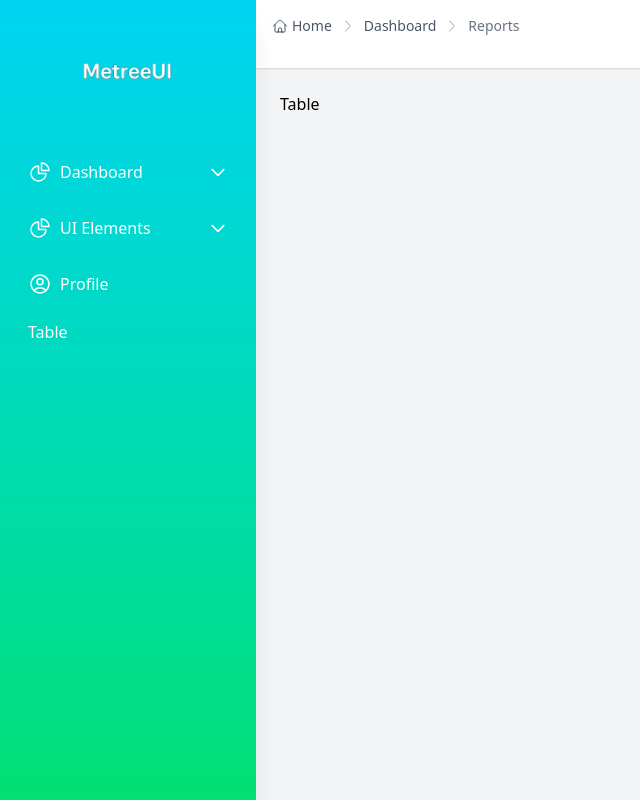
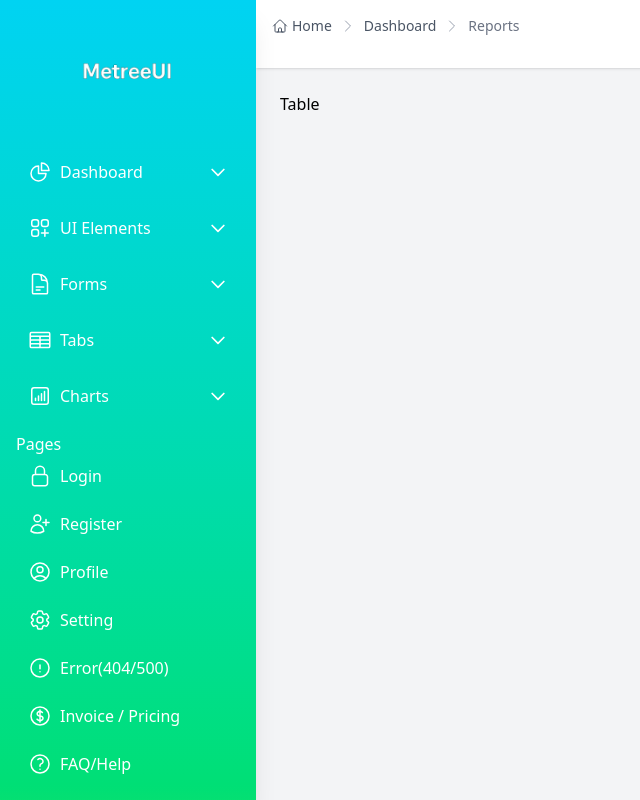
Before and after one commit to GuitarNoa/my-wdashboard-rejs, a React (Vite) app: page /Table in a window 1280 px wide. Shown: the whole page, without its empty margins (0-640 px from the left). Built offline with nearby package versions, Linux system fonts and the light colour scheme.

Commit message:
Update Sidebar

```diff
--- a/src/components/Sidebar.jsx
+++ b/src/components/Sidebar.jsx
@@ -1,19 +1,29 @@
-import React, { useState } from "react";
+import { useState } from "react";
 import { Link } from "react-router-dom";
 import {
   ChartPieIcon,
   UserCircleIcon,
   Bars3Icon,
   XMarkIcon,
+  SquaresPlusIcon,
+  DocumentTextIcon,
+  TableCellsIcon,
+  ChartBarSquareIcon,
+  LockClosedIcon,
+  UserPlusIcon,
+  Cog6ToothIcon,
+  ExclamationCircleIcon,
+  CurrencyDollarIcon,
+  QuestionMarkCircleIcon,
 } from "@heroicons/react/24/outline";
-
-// ✅ ถ้าใช้ public folder → <img src="/MetreeUI.png" />
-// หรือถ้าไฟล์อยู่ใน src/assets ให้ใช้ import ด้านล่างนี้
 import Logo from "../assets/MetreeUI.png";
 
 export default function Sidebar() {
   const [openDashboard, setOpenDashboard] = useState(false);
   const [openUI, setOpenUI] = useState(false);
+  const [openForm, setForm] = useState(false);
+  const [openTable, setTable] = useState(false);
+  const [openChart, setChart] = useState(false);
   const [isOpen, setIsOpen] = useState(false);
 
   return (
@@ -112,7 +122,7 @@ export default function Sidebar() {
             onClick={() => setOpenUI(!openUI)}
             className="w-full flex items-center gap-2 px-3 py-2 rounded-lg hover:bg-gradient-to-r hover:from-indigo-500 hover:to-teal-400 transition"
           >
-            <ChartPieIcon className="w-6 h-6" />
+            <SquaresPlusIcon className="w-6 h-6" />
             <span>UI Elements</span>
             <svg
               className={`w-5 h-5 ml-auto transition-transform ${
@@ -172,6 +182,202 @@ export default function Sidebar() {
             </ul>
           </div>
 
+          {/* Forms */}
+          <button
+            onClick={() => setForm(!openForm)}
+            className="w-full flex items-center gap-2 px-3 py-2 rounded-lg hover:bg-gradient-to-r hover:from-indigo-500 hover:to-teal-400 transition"
+          >
+            <DocumentTextIcon className="w-6 h-6" />
+            <span>Forms</span>
+            <svg
+              className={`w-5 h-5 ml-auto transition-transform ${
+                openForm ? "rotate-180" : ""
+              }`}
+              fill="none"
+              stroke="currentColor"
+              viewBox="0 0 24 24"
+            >
+              <path
+                strokeLinecap="round"
+                strokeLinejoin="round"
+                strokeWidth={2}
+                d="M19 9l-7 7-7-7"
+              />
+            </svg>
+          </button>
+
+          <div
+            className={`transition-all duration-300 ease-in-out overflow-hidden ${
+              openForm ? "max-h-60 opacity-100" : "max-h-0 opacity-0"
+            }`}
+          >
+            <ul className="mt-2 flex flex-col gap-2 pl-6">
+              <li>
+                <Link
+                  to="/ui/buttons"
+                  className="block px-2 py-2 rounded-md hover:bg-[#0a8a94]"
+                >
+                  Form Elements
+                </Link>
+              </li>
+              <li>
+                <Link
+                  to="/ui/badges"
+                  className="block px-2 py-2 rounded-md hover:bg-[#0a8a94]"
+                >
+                  Form Validation
+                </Link>
+              </li>
+              <li>
+                <Link
+                  to="/ui/cards"
+                  className="block px-2 py-2 rounded-md hover:bg-[#0a8a94]"
+                >
+                  Form Wizard
+                </Link>
+              </li>
+            </ul>
+          </div>
+
+          {/* Tabs */}
+          <button
+            onClick={() => setTable(!openTable)}
+            className="w-full flex items-center gap-2 px-3 py-2 rounded-lg hover:bg-gradient-to-r hover:from-indigo-500 hover:to-teal-400 transition"
+          >
+            <TableCellsIcon className="w-6 h-6" />
+            <span>Tabs</span>
+            <svg
+              className={`w-5 h-5 ml-auto transition-transform ${
+                openTable ? "rotate-180" : ""
+              }`}
+              fill="none"
+              stroke="currentColor"
+              viewBox="0 0 24 24"
+            >
+              <path
+                strokeLinecap="round"
+                strokeLinejoin="round"
+                strokeWidth={2}
+                d="M19 9l-7 7-7-7"
+              />
+            </svg>
+          </button>
+
+          <div
+            className={`transition-all duration-300 ease-in-out overflow-hidden ${
+              openTable ? "max-h-60 opacity-100" : "max-h-0 opacity-0"
+            }`}
+          >
+            <ul className="mt-2 flex flex-col gap-2 pl-6">
+              <li>
+                <Link
+                  to="/ui/buttons"
+                  className="block px-2 py-2 rounded-md hover:bg-[#0a8a94]"
+                >
+                  Form Elements
+                </Link>
+              </li>
+              <li>
+                <Link
+                  to="/ui/badges"
+                  className="block px-2 py-2 rounded-md hover:bg-[#0a8a94]"
+                >
+                  Form Validation
+                </Link>
+              </li>
+              <li>
+                <Link
+                  to="/ui/cards"
+                  className="block px-2 py-2 rounded-md hover:bg-[#0a8a94]"
+                >
+                  Form Wizard
+                </Link>
+              </li>
+            </ul>
+          </div>
+
+          {/* Charts */}
+          <button
+            onClick={() => setChart(!openChart)}
+            className="w-full flex items-center gap-2 px-3 py-2 rounded-lg hover:bg-gradient-to-r hover:from-indigo-500 hover:to-teal-400 transition"
+          >
+            <ChartBarSquareIcon className="w-6 h-6" />
+            <span>Charts</span>
+            <svg
+              className={`w-5 h-5 ml-auto transition-transform ${
+                openChart ? "rotate-180" : ""
+              }`}
+              fill="none"
+              stroke="currentColor"
+              viewBox="0 0 24 24"
+            >
+              <path
+                strokeLinecap="round"
+                strokeLinejoin="round"
+                strokeWidth={2}
+                d="M19 9l-7 7-7-7"
+              />
+            </svg>
+          </button>
+
+          <div
+            className={`transition-all duration-300 ease-in-out overflow-hidden ${
+              openChart ? "max-h-60 opacity-100" : "max-h-0 opacity-0"
+            }`}
+          >
+            <ul className="mt-2 flex flex-col gap-2 pl-6">
+              <li>
+                <Link
+                  to="/ui/buttons"
+                  className="block px-2 py-2 rounded-md hover:bg-[#0a8a94]"
+                >
+                  Line
+                </Link>
+              </li>
+              <li>
+                <Link
+                  to="/ui/badges"
+                  className="block px-2 py-2 rounded-md hover:bg-[#0a8a94]"
+                >
+                  Bar
+                </Link>
+              </li>
+              <li>
+                <Link
+                  to="/ui/cards"
+                  className="block px-2 py-2 rounded-md hover:bg-[#0a8a94]"
+                >
+                  Pie
+                </Link>
+              </li>
+              <li>
+                <Link
+                  to="/ui/cards"
+                  className="block px-2 py-2 rounded-md hover:bg-[#0a8a94]"
+                >
+                  Donut
+                </Link>
+              </li>
+            </ul>
+          </div>
+          <a>Pages</a>
+
+          {/* Login */}
+          <Link
+            to="/profile"
+            className="flex items-center gap-2 px-3 py-2 rounded-lg hover:bg-gradient-to-r hover:from-indigo-500 hover:to-teal-400 transition"
+          >
+            <LockClosedIcon className="w-6 h-6" />
+            Login
+          </Link>
+          {/* Register */}
+          <Link
+            to="/profile"
+            className="flex items-center gap-2 px-3 py-2 rounded-lg hover:bg-gradient-to-r hover:from-indigo-500 hover:to-teal-400 transition"
+          >
+            <UserPlusIcon className="w-6 h-6" />
+            Register
+          </Link>
           {/* Profile */}
           <Link
             to="/profile"
@@ -180,13 +386,37 @@ export default function Sidebar() {
             <UserCircleIcon className="w-6 h-6" />
             Profile
           </Link>
-
-          {/* Table */}
+          {/* Settings */}
           <Link
-            to="/table"
+            to="/profile"
             className="flex items-center gap-2 px-3 py-2 rounded-lg hover:bg-gradient-to-r hover:from-indigo-500 hover:to-teal-400 transition"
           >
-            Table
+            <Cog6ToothIcon className="w-6 h-6" />
+            Setting
+          </Link>
+          {/* Error(404/500) */}
+          <Link
+            to="/profile"
+            className="flex items-center gap-2 px-3 py-2 rounded-lg hover:bg-gradient-to-r hover:from-indigo-500 hover:to-teal-400 transition"
+          >
+            <ExclamationCircleIcon className="w-6 h-6" />
+            Error(404/500)
+          </Link>
+          {/* Invoice / Pricing */}
+          <Link
+            to="/profile"
+            className="flex items-center gap-2 px-3 py-2 rounded-lg hover:bg-gradient-to-r hover:from-indigo-500 hover:to-teal-400 transition"
+          >
+            <CurrencyDollarIcon className="w-6 h-6" />
+            Invoice / Pricing
+          </Link>
+          {/* FAQ/Help */}
+          <Link
+            to="/profile"
+            className="flex items-center gap-2 px-3 py-2 rounded-lg hover:bg-gradient-to-r hover:from-indigo-500 hover:to-teal-400 transition"
+          >
+            <QuestionMarkCircleIcon className="w-6 h-6" />
+            FAQ/Help
           </Link>
         </nav>
       </aside>
```
